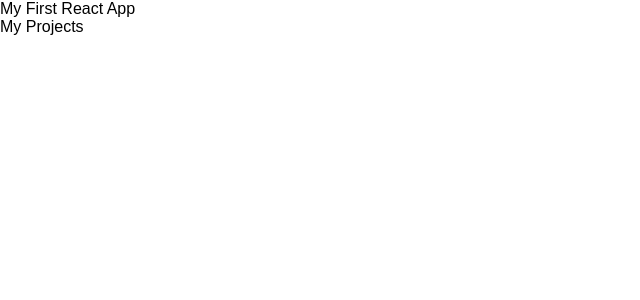
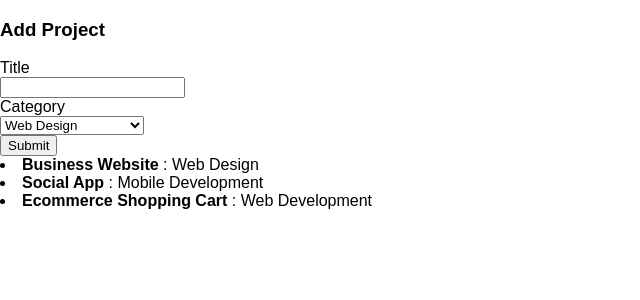
Before and after one commit to Angular-Projects-V-1-to-X/react-learning, a React (Create React App) app: page / in a window 1280 px wide. Shown: the top 300 px of the page, without its empty margins (0-640 px from the left). Built offline with nearby package versions, Linux system fonts and the light colour scheme.

Commit message:
04 - Map of items displayed + Form Submission

```diff
--- a/src/App.js
+++ b/src/App.js
@@ -1,12 +1,19 @@
 import React, { Component } from 'react';
 import Projects from './Components/Projects';
+import AddProject from './Components/AddProject';
 import './App.css';
 
 class App extends Component {
   constructor(){
     super();
     this.state = {
-      projects: [
+      projects: []
+    }
+  }
+
+  //Lifecycle method - componentWillMount is invoked immediately before mounting occurs.
+  componentWillMount(){
+    this.setState({projects: [
       {
         title: 'Business Website',
         category: 'Web Design'
@@ -19,14 +26,13 @@
         title: 'Ecommerce Shopping Cart',
         category: 'Web Development'
       }
-      ]
-    }
+    ]});
   }
 
   render() {
     return (
       <div className="App">
-        My First React App
+        <AddProject />
         <Projects projects={this.state.projects} />
       </div>
     );
--- /dev/null
+++ b/src/Components/AddProject.js
@@ -0,0 +1,46 @@
+import React, { Component } from 'react';
+import ProjectItem from './ProjectItem';
+
+
+class AddProject extends Component {
+  constructor(){
+    super();
+    this.state = {
+      newProject: {}
+    }
+  }
+  static defaultProps = {
+    categories: ['Web Design', 'Web Development', 'Mobile Development']
+  }
+
+  handleSubmit(e){
+    console.log(this.refs.title.value);
+    e.preventDefault();
+  }
+
+  render() {
+    let categoryOptions = this.props.categories.map(category => {
+      return <option key={category} value="category">{category}</option>;
+    });
+    return (
+      <div>
+        <h3>Add Project</h3>
+        <form onSubmit={this.handleSubmit.bind(this)}>
+          <div>
+            <label>Title</label><br />
+            <input type="text" ref="title" />
+          </div>
+          <div>
+            <label>Category</label><br />
+            <select ref="category">
+              {categoryOptions}
+            </select>
+          </div>
+          <input type="submit" value="Submit" />
+        </form>
+      </div>
+    );
+  }
+}
+
+export default AddProject;
--- /dev/null
+++ b/src/Components/ProjectItem.js
@@ -0,0 +1,15 @@
+import React, { Component } from 'react';
+
+
+class ProjectItem extends Component {
+  render() {
+    console.log(this.props);
+    return (
+      <li className="ProjectItem">
+        <strong>{this.props.project.title}</strong> : {this.props.project.category}
+      </li>
+    );
+  }
+}
+
+export default ProjectItem;
--- a/src/Components/Projects.js
+++ b/src/Components/Projects.js
@@ -1,12 +1,24 @@
 import React, { Component } from 'react';
+import ProjectItem from './ProjectItem';
 
 
 class Projects extends Component {
+
   render() {
+    let projectItems;
+    if(this.props.projects){
+      projectItems = this.props.projects.map(project => {
+        //console.log(project);
+        return (
+          <ProjectItem key={project.title} project={project} />
+        )
+      });
+    }
+
     console.log(this.props);
     return (
       <div className="Projects">
-        My Projects
+        {projectItems}
       </div>
     );
   }
```
Lines whose indentation alone changed are shown as unchanged.
